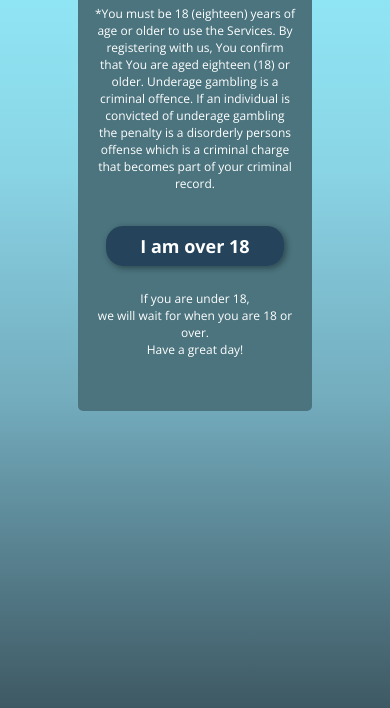
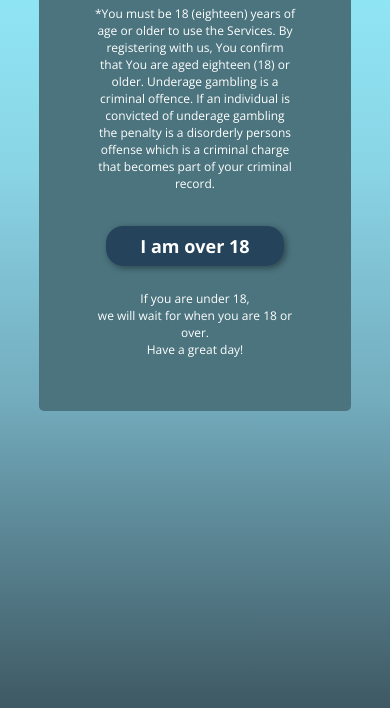
Before and after one commit to kauniete/danskespil-examproject-fixes, a plain HTML site: page src/under18.html in a window 390 px wide. Shown: the part 136-844 px from the top of the page. Drawn offline with nearby package versions, Linux system fonts and the light colour scheme; a web font is replaced by a local one.

Commit message:
changed the width of wrapper on mobile

```diff
--- a/src/css/styles.css
+++ b/src/css/styles.css
@@ -111,6 +111,11 @@ button.navbar-toggler:focus {
 
 .under18pagebody {
   margin: 0;
+  display: flex;
+  flex-direction: column;
+  justify-content: center;
+  align-items: center;
+  width: 100vw;
   font-family: "Open Sans", sans-serif;
   /*background-color: #2c4b62;*/
   background-image: linear-gradient(
@@ -206,6 +211,8 @@ button.navbar-toggler:focus {
   .wrapper {
     grid-template-columns: 0.7fr 1.8fr 0.7fr;
     grid-template-rows: 0.6fr 1fr 0.3fr 0.3fr;
+    margin-left: 10%;
+    margin-right: 10%;
   }
   .under18 {
     margin-bottom: 5%;
@@ -213,8 +220,11 @@ button.navbar-toggler:focus {
 }
 @media screen and (max-width: 375px) {
   .wrapper {
-    grid-template-columns: 0.7fr 1.8fr 0.7fr;
-    grid-template-rows: 0.3fr 1fr 0.3fr 0.3fr;
+    /*grid-template-columns: 0.7fr 1.8fr 0.7fr;
+    grid-template-rows: 0.3fr 1fr 0.3fr 0.3fr;*/
+
+    margin-left: 10px;
+    margin-right: 10px;
   }
   .under18 {
     margin-bottom: 5%;
```
